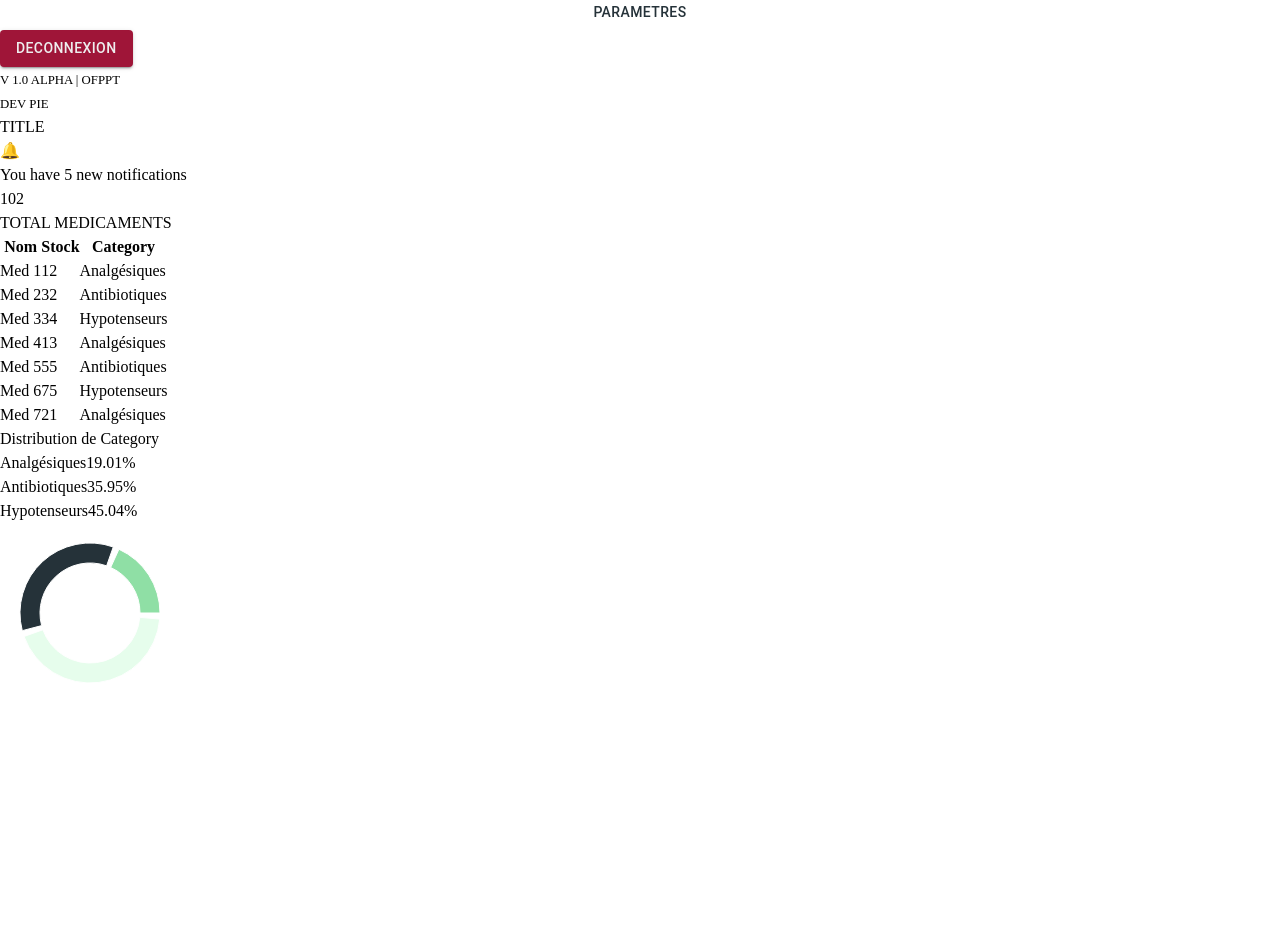
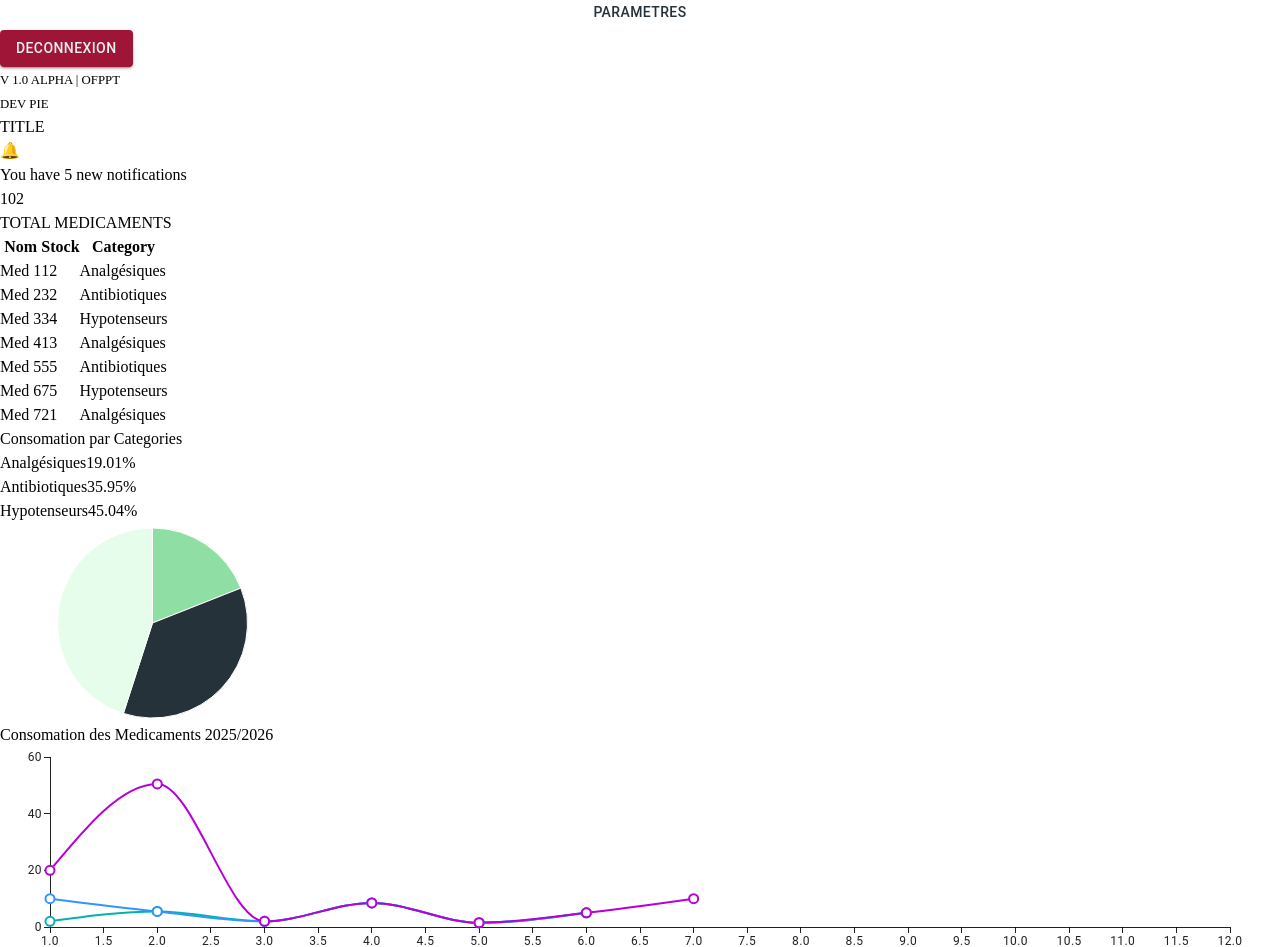
Before and after one commit to Ali-404/gsm, a React (Vite) app in the folder src/renderer/: page / in a window 1280 px wide. Shown: the part 340-1287 px from the top of the page. Before the commit the page ends 1043 px from the top, so only its background shows below. Built offline with nearby package versions, Linux system fonts and the light colour scheme.

Commit message:
adding new layout of figma, adding consomation graphe going from rechartes to mui/x

```diff
--- a/package.json
+++ b/package.json
@@ -23,6 +23,7 @@
     "@emotion/react": "^11.14.0",
     "@emotion/styled": "^11.14.0",
     "@mui/material": "^6.4.4",
+    "@mui/x-charts": "^7.27.0",
     "@mui/x-data-grid": "^7.26.0",
     "@reduxjs/toolkit": "^2.5.1",
     "@tailwindcss/vite": "^4.0.6",
--- a/src/renderer/src/App.jsx
+++ b/src/renderer/src/App.jsx
@@ -4,13 +4,13 @@ import appLogo from './assets/gsm.png'
 import { routesConfig } from './routes/routes'
 export default function App() {
     return (
-        <div className="flex h-screen bg-light-green gap-4">
+        <div className="flex h-screen bg-light-green gap-4 overflow-hidden">
             {/* side nav */}
 
             <SideNav />
 
             {/* main container */}
-            <div className="h-screen flex-1  flex flex-col p-4">
+            <div className="h-screen flex-1  flex flex-col p-4 overflow-auto">
                 {/* top nav */}
                 <nav className="md:py-4 py-2 bg-normal-green rounded-[25px] text-center mb-4">
                     TITLE
@@ -29,7 +29,7 @@ const SideNav = () => {
     const location = useLocation().pathname
 
     return (
-        <section className="p-4 h-full flex flex-col items-center text-center gap-12 flex-[0.15] lg:flex-[0.25] md:flex-[0.2] max-w-[300px] bg-normal-green rounded-[25px] rounded-tl-none rounded-bl-none">
+        <section className="p-4 h-screen flex flex-col items-center text-center gap-12 flex-[0.15] lg:flex-[0.25] md:flex-[0.2] max-w-[300px] bg-normal-green rounded-[25px] rounded-tl-none rounded-bl-none">
             {/* sidenav top */}
             <div className="flex-[1]  flex flex-col justify-between w-full  ">
                 <div className="flex flex-col items-center   ">
--- a/src/renderer/src/pages/dashboard/Dashboard.jsx
+++ b/src/renderer/src/pages/dashboard/Dashboard.jsx
@@ -1,13 +1,20 @@
 import Table from './elements/table'
 import NotificationAlert from './elements/notificationAlert'
 import GrapheCategory from './elements/grapheCategory'
+import ConsomationGraphe from './elements/ConsomationGraphe'
 
 export default function Dashboard() {
     return (
-        <div className="flex flex-col gap-2">
+        <div className="flex flex-col gap-2 h-full flex-wrap overflow-auto">
             <NotificationAlert />
-            <Table />
-            <GrapheCategory />
+            <div className='flex md:items-center md:flex-row flex-col  gap-4 '>
+              <Table />
+              <div className='flex gap-2 flex-col flex-[1]'>
+                <GrapheCategory />
+                <ConsomationGraphe />
+
+              </div>
+            </div>
         </div>
     )
 }
--- /dev/null
+++ b/src/renderer/src/pages/dashboard/elements/ConsomationGraphe.jsx
@@ -0,0 +1,27 @@
+import { LineChart } from "@mui/x-charts";
+
+export default function ConsomationGraphe() {
+  return (
+    <div className="flex items-center flex-wrap bg-normal-green p-4 rounded-[25px] shadow-lg gap-4">
+         <h1 className="text-3xl font-bold mb-5">Consomation des Medicaments 2025/2026</h1>
+        <LineChart
+      xAxis={[{ data: [1, 2, 3,4, 5,6,7, 8,9, 10,11, 12] }]}
+      series={[
+        {
+          data: [2, 5.5, 2, 8.5, 1.5, 5],
+        },
+        {
+          data: [10, 5.5, 2, 8.5, 1.5, 5],
+        },
+        {
+          data: [20, 50.5, 2, 8.5, 1.5, 5,10],
+        },
+
+      ]}
+      height={200}
+      margin={{ top: 10, bottom: 20 }}
+    />
+
+    </div>
+  )
+}
--- a/src/renderer/src/pages/dashboard/elements/grapheCategory.jsx
+++ b/src/renderer/src/pages/dashboard/elements/grapheCategory.jsx
@@ -1,5 +1,4 @@
-import React from 'react'
-import { PieChart, Pie, Cell } from 'recharts'
+import { PieChart } from '@mui/x-charts'
 
 export default function GrapheCategory() {
     const data = [
@@ -11,7 +10,7 @@ export default function GrapheCategory() {
         <div className="flex items-center bg-normal-green p-4 rounded-[25px] shadow-lg gap-4">
             <div className="flex-1 flex justify-center items-center flex-col">
                 {/* Bigger Title */}
-                <h1 className="text-3xl font-bold mb-5">Distribution de Category</h1>
+                <h1 className="text-3xl font-bold mb-5">Consomation par Categories</h1>
 
                 {data.map((item) => (
                     <table key={item.name} className="flex w-full align-middle justify-between">
@@ -30,21 +29,18 @@ export default function GrapheCategory() {
 
             {/* Right Side - Chart */}
             <div className="flex-1 flex justify-center">
-                <PieChart width={180} height={180}>
-                    <Pie
-                        data={data}
-                        cx="50%"
-                        cy="50%"
-                        innerRadius={50}
-                        outerRadius={70}
-                        paddingAngle={5}
-                        dataKey="value"
-                    >
-                        {data.map((entry, index) => (
-                            <Cell key={`cell-${index}`} fill={entry.color} />
-                        ))}
-                    </Pie>
-                </PieChart>
+            <PieChart
+                series={[
+                  {
+                    data: data,
+
+                  },
+
+                ]}
+                width={400}
+                height={200}
+
+              />
             </div>
         </div>
     )
--- a/src/renderer/src/pages/dashboard/elements/table.jsx
+++ b/src/renderer/src/pages/dashboard/elements/table.jsx
@@ -14,7 +14,7 @@ export default function Table() {
     const totalMedicines = 102
 
     return (
-        <div className="p-4 bg-normal-green rounded-[25px] shadow-lg">
+        <div className="p-4 bg-normal-green rounded-[25px] shadow-lg  ">
             {/* Header Section */}
             <div className="text-normal-green-contrastText text-center p-4 rounded-[25px] ">
                 <h1 className="text-3xl font-bold">{totalMedicines}</h1>
```
Also changed, not shown: 1 other file (tests, documents, lock files or other folders).
